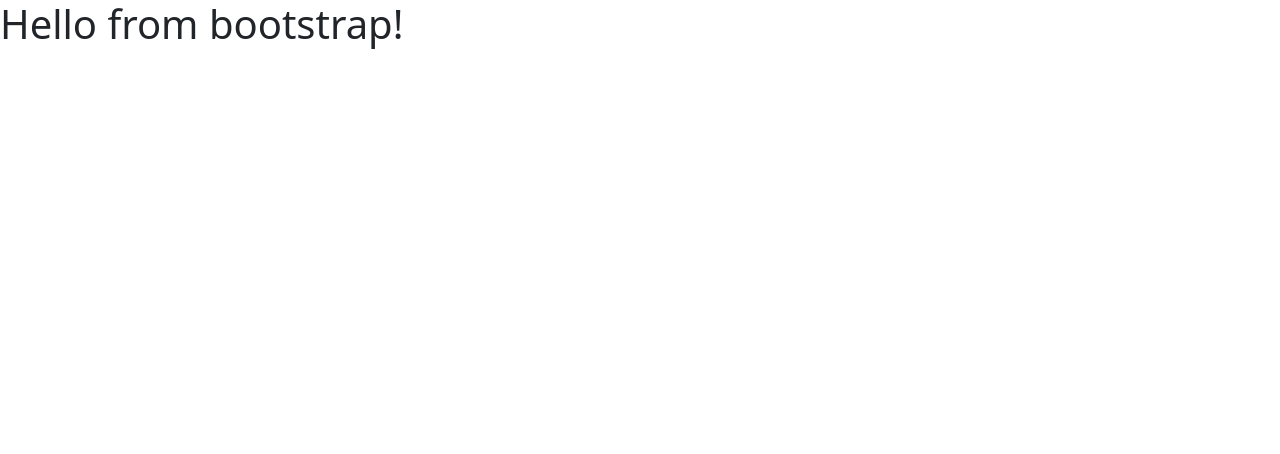
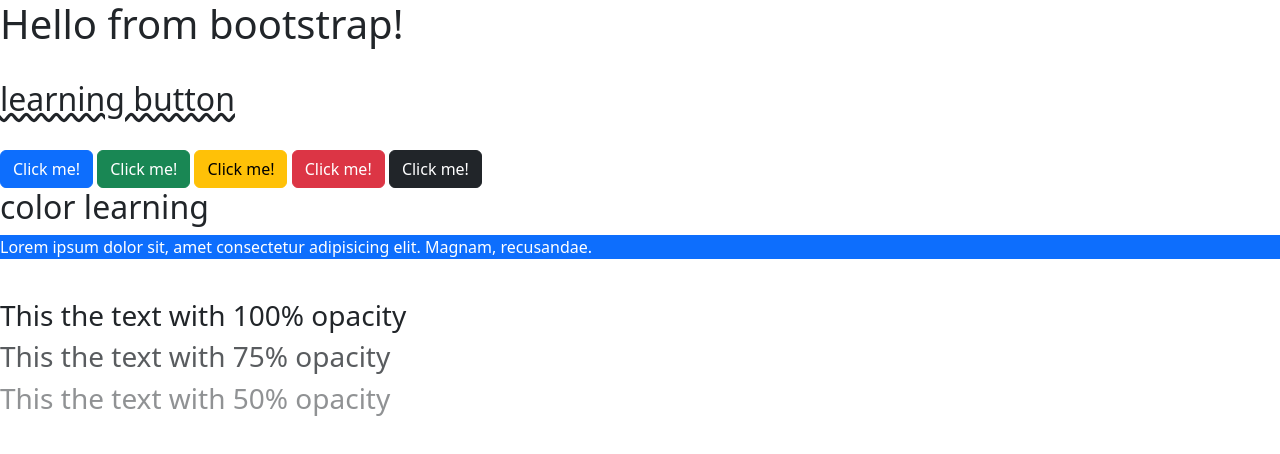
Before and after one commit to Yasin-Topu/Bootstrap_practice, a plain HTML site: page index.html in a window 1280 px wide. Drawn offline with Linux system fonts and the light colour scheme.

Commit message:
button-text-opacity_practice

```diff
--- a/index.html
+++ b/index.html
@@ -8,6 +8,20 @@
 </head>
 <body>
     <h1>Hello from bootstrap!</h1>
+    <br>
+    <h2 style="text-decoration: wavy underline;">learning button</h2>
+    <br>
+    <button class="btn btn-primary">Click me!</button>
+    <button class="btn btn-success">Click me!</button>
+    <button class="btn btn-warning">Click me!</button>
+    <button class="btn btn-danger">Click me!</button>
+    <button class="btn btn-dark">Click me!</button> <br>
+    <h2>color learning</h2>
+    <p class="bg-primary text-white">Lorem ipsum dolor sit, amet consectetur adipisicing elit. Magnam, recusandae.</p>
+    <br>
+    <h3 class="text-dark text-opacity-100">This the text with 100% opacity</h3>
+    <h3 class="text-dark text-opacity-75">This the text with 75% opacity</h3>
+    <h3 class="text-dark text-opacity-50">This the text with 50% opacity</h3>
 
 </body>
 </html>
```
